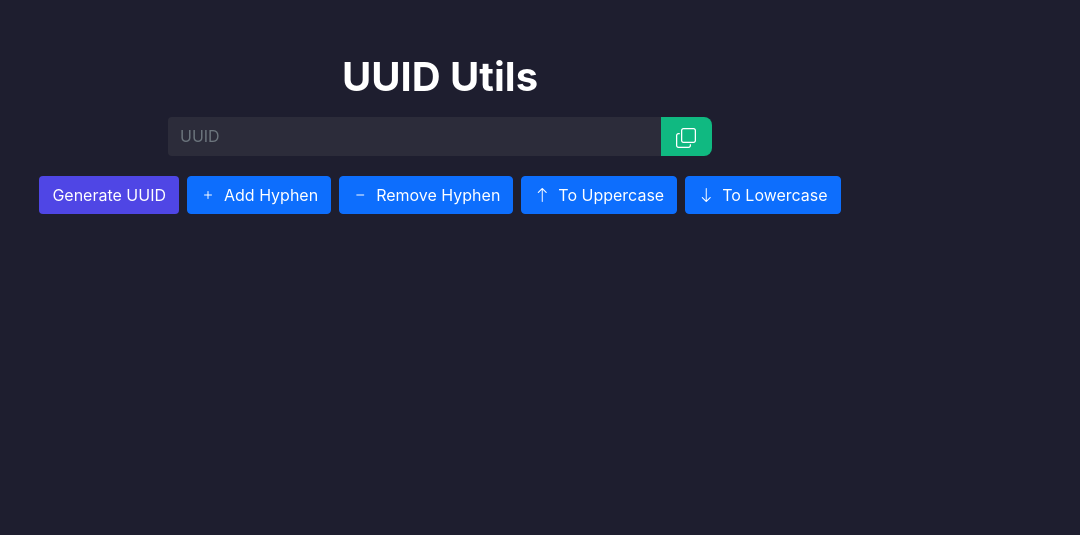
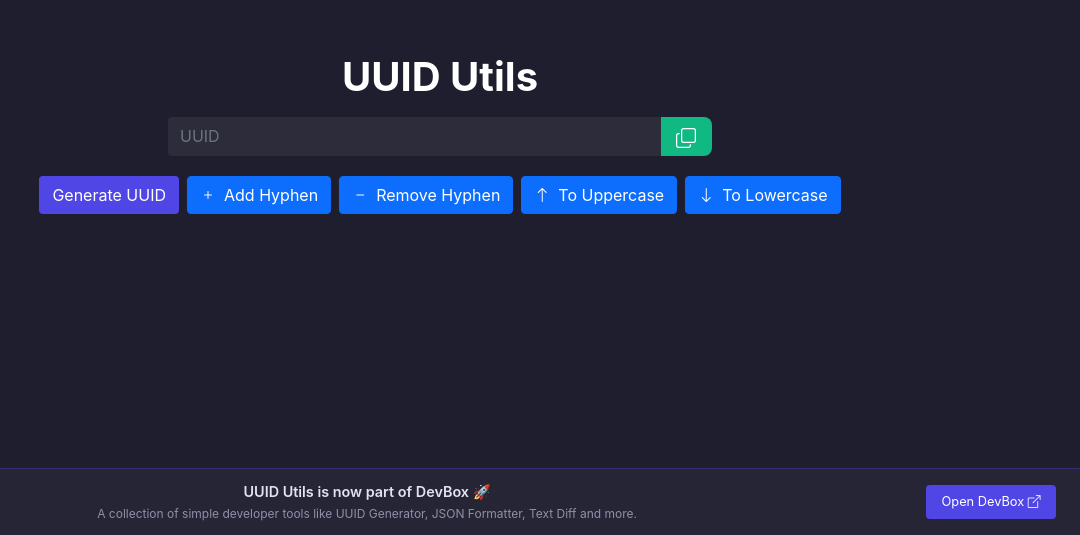
Before and after one commit to YasudaYutaka/uuid-utils, a React (Create React App) app: page / in a window 1280 px wide. Shown: the part 265-800 px from the top of the page, without its empty margins (200-1280 px from the left). Built offline with nearby package versions, Linux system fonts and the light colour scheme.

Commit message:
feat: add devbox banner

```diff
--- a/src/App.css
+++ b/src/App.css
@@ -14,6 +14,58 @@
   justify-content: center;
   font-size: calc(10px + 2vmin);
   color: white;
+}
+
+.devbox-banner {
+  position: fixed;
+  bottom: 0;
+  left: 0;
+  right: 0;
+  display: flex;
+  align-items: center;
+  gap: 1rem;
+  background-color: #252536;
+  border-top: 1px solid rgba(79, 70, 229, 0.35);
+  padding: 0.75rem 1.5rem;
+  z-index: 100;
+}
+
+.devbox-banner__content {
+  display: flex;
+  flex-direction: column;
+  gap: 0.25rem;
+  flex: 1;
+  min-width: 0;
+}
+
+.devbox-banner__title {
+  font-size: 0.9rem;
+  font-weight: 600;
+  color: #e2e2f0;
+}
+
+.devbox-banner__desc {
+  font-size: 0.75rem;
+  color: #9090a8;
+  line-height: 1.4;
+}
+
+.devbox-banner__cta {
+  white-space: nowrap;
+  font-size: 0.8rem;
+  padding: 0.4rem 0.9rem;
+}
+
+@media (max-width: 600px) {
+  .devbox-banner {
+    flex-direction: column;
+    align-items: flex-start;
+  }
+
+  .devbox-banner__cta {
+    align-self: stretch;
+    text-align: center;
+  }
 }
 
 .result__icon {
--- a/src/App.js
+++ b/src/App.js
@@ -10,7 +10,6 @@ import Alert from '@mui/material/Alert';
 
 function App() {
   const [uuid, setUuid] = useState([]);
-  const [uuidResult, setUuidResult] = useState([]);
   const [snackbarOpen, setSnackbarOpen] = useState(false);
 
   const setInputAndResult = (uuid) => {
@@ -19,7 +18,7 @@ function App() {
     } else {
       setSnackbarOpen(true);
     }
-    setUuidResult(uuid);
+
   }
 
   const handleSnackbarClose = () => {
@@ -58,6 +57,20 @@ function App() {
           <Button icon={<i class="bi bi-arrow-down"></i>} text="To Lowercase" onClick={handleToLowercase} />
         </div>
       </header>
+      <div className="devbox-banner">
+        <div className="devbox-banner__content">
+          <span className="devbox-banner__title">UUID Utils is now part of DevBox 🚀</span>
+          <span className="devbox-banner__desc">A collection of simple developer tools like UUID Generator, JSON Formatter, Text Diff and more.</span>
+        </div>
+        <a
+          href="https://yasudayutaka.github.io/devbox/"
+          target="_blank"
+          rel="noopener noreferrer"
+          className="btn btn-purple devbox-banner__cta"
+        >
+          Open DevBox <i className="bi bi-box-arrow-up-right"></i>
+        </a>
+      </div>
       <Snackbar open={snackbarOpen} autoHideDuration={3000} onClose={handleSnackbarClose} anchorOrigin={{ vertical: "bottom", horizontal: "center" }}>
         <Alert onClose={handleSnackbarClose} severity="error" sx={{ width: '100%' }}>
           Invalid UUID!
```
